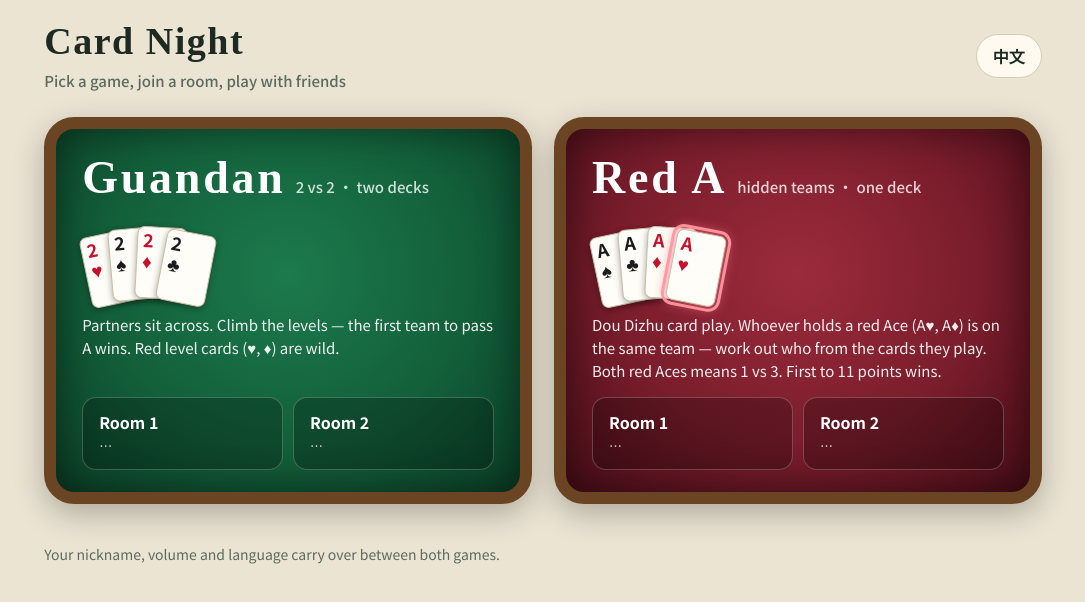
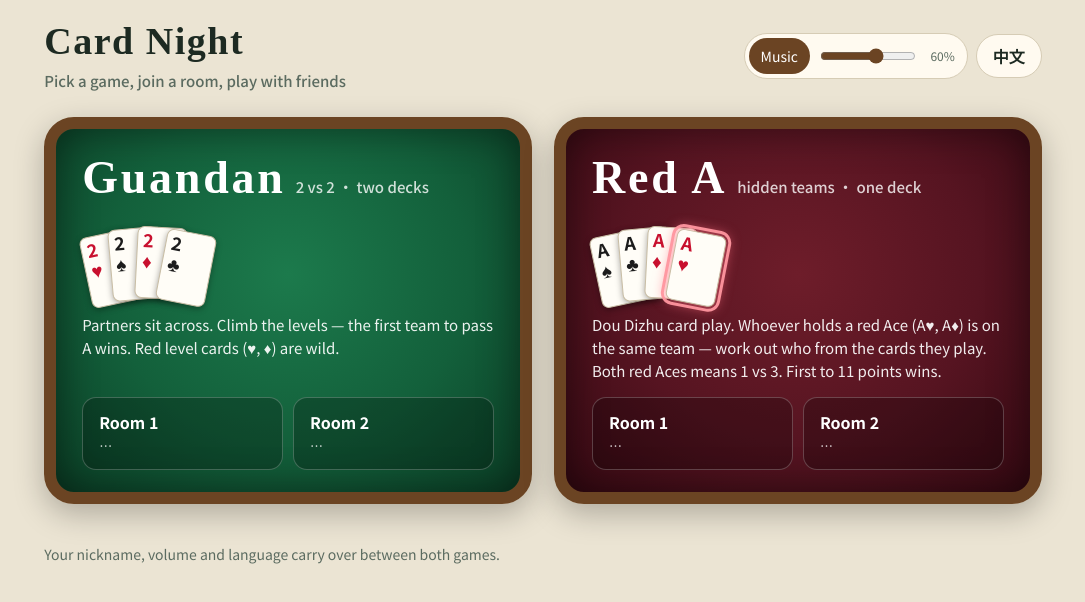
Before and after one commit to Vibesun1246/guandan, a plain HTML site: page index.html in a window 1280 px wide. Shown: the whole page, without its empty margins (97-1182 px from the left). Drawn offline with Linux system fonts and the light colour scheme; no server answers.

Commit message:
Add files via upload

```diff
--- a/index.html
+++ b/index.html
@@ -18,12 +18,20 @@ body{margin:0;background:var(--bg);color:var(--ink);font:16px/1.55 "Noto Sans SC
 header{display:flex;flex-wrap:wrap;align-items:center;gap:12px 20px;padding:22px max(4vw,14px) 8px;max-width:1100px;margin:0 auto}
 h1{font:900 38px/1.05 "Noto Serif SC",serif;margin:0;letter-spacing:.04em}
 h1 small{display:block;font:500 15px "Noto Sans SC",sans-serif;color:var(--sub);margin-top:8px;letter-spacing:0}
-.lang{margin-left:auto;min-height:44px;padding:6px 16px;border-radius:999px;border:1px solid var(--line);background:var(--panel);color:var(--ink);font:inherit;font-weight:700;cursor:pointer}
+.tools{margin-left:auto;display:flex;flex-wrap:wrap;gap:8px;align-items:center}
+.vol{display:flex;align-items:center;gap:8px;padding:4px 12px 4px 4px;border-radius:999px;border:1px solid var(--line);background:var(--panel)}
+.vol button{min-height:36px;padding:2px 12px;border-radius:999px;border:0;background:transparent;color:var(--sub);font:inherit;font-size:14px;white-space:nowrap;cursor:pointer}
+.vol button[aria-pressed=true]{background:var(--wood);color:#fff}
+.vol input{width:96px;accent-color:var(--wood);height:28px}
+.vol output{font-size:12px;color:var(--sub);width:2.4em;text-align:right;font-variant-numeric:tabular-nums}
+.vol.off input,.vol.off output{opacity:.4}
+@media(max-width:600px){.tools{margin-left:0;width:100%}.vol{flex:1}.vol input{flex:1;width:auto}}
+.lang{min-height:44px;padding:6px 16px;border-radius:999px;border:1px solid var(--line);background:var(--panel);color:var(--ink);font:inherit;font-weight:700;cursor:pointer}
 main{display:grid;grid-template-columns:repeat(2,minmax(0,1fr));gap:22px;padding:18px max(4vw,14px) 40px;max-width:1100px;margin:0 auto}
 @media(max-width:760px){main{grid-template-columns:minmax(0,1fr)}h1{font-size:32px}}
 .game{border:12px solid var(--wood);border-radius:30px;box-shadow:inset 0 0 40px rgba(0,0,0,.45),0 10px 30px rgba(0,0,0,.25);color:#fff;padding:26px 26px 22px;display:flex;flex-direction:column;gap:14px;min-height:330px}
 .gd{background:radial-gradient(ellipse at 50% 40%,#1c7a4c,#13603b 55%,#0b3f26)}
-.hj{background:radial-gradient(ellipse at 50% 40%,#9c2b3c,#7a1d2c 55%,#470d17)}
+.hj{background:radial-gradient(ellipse at 50% 40%,#6e1d2a,#561421 55%,#350912)}
 .game h2{font:900 46px/1 "Noto Serif SC",serif;margin:0;letter-spacing:.06em}
 .game h2 small{font:500 15px "Noto Sans SC",sans-serif;opacity:.8;margin-left:10px;letter-spacing:0}
 .game p{margin:0;font-size:15px;opacity:.92;max-width:34em}
@@ -44,7 +52,10 @@ footer{max-width:1100px;margin:0 auto;padding:0 max(4vw,14px) 30px;color:var(--s
 <body>
 <header>
   <h1><span data-i18n="h1">好友牌局</span><small data-i18n="sub">选一个游戏，进房间，和朋友开打</small></h1>
-  <button class="lang" type="button" id="lang" data-i18n="langBtn">English</button>
+  <div class="tools">
+    <div class="vol" id="musicBox"><button type="button" id="musicBtn" aria-pressed="true" data-i18n="music">背景音乐</button><input type="range" min="0" max="100" step="5" id="musicVol"><output id="musicOut"></output></div>
+    <button class="lang" type="button" id="lang" data-i18n="langBtn">English</button>
+  </div>
 </header>
 <main>
   <section class="game gd" aria-labelledby="gdT">
@@ -83,11 +94,11 @@ const I18N = {
   zh: { title: '好友牌局', h1: '好友牌局', sub: '选一个游戏，进房间，和朋友开打', langBtn: 'English', gd: '掼蛋', gdTag: '2 对 2 · 两副牌', hj: '红尖', hjTag: '暗中组队 · 一副牌',
     gdText: '对家是队友，打级升级，先过A的一队赢。♥和♦的级牌是万能牌。',
     hjText: '斗地主的出牌规则。拿到红A（♥A、♦A）的人是一队，谁和谁一队要靠观察猜；一人拿两张红A就一打三。先到11分获胜。',
-    room1: '1号房间', room2: '2号房间', people: '{n}/4 人', inGame: '对局中 · {n}/4 人', loading: '…', foot: '昵称、音量和语言设置在两个游戏里通用。' },
+    music: '背景音乐', musicAria: '背景音乐音量', room1: '1号房间', room2: '2号房间', people: '{n}/4 人', inGame: '对局中 · {n}/4 人', loading: '…', foot: '昵称、音量和语言设置在两个游戏里通用。' },
   en: { title: 'Card Night', h1: 'Card Night', sub: 'Pick a game, join a room, play with friends', langBtn: '中文', gd: 'Guandan', gdTag: '2 vs 2 · two decks', hj: 'Red A', hjTag: 'hidden teams · one deck',
     gdText: 'Partners sit across. Climb the levels — the first team to pass A wins. Red level cards (♥, ♦) are wild.',
     hjText: 'Dou Dizhu card play. Whoever holds a red Ace (A♥, A♦) is on the same team — work out who from the cards they play. Both red Aces means 1 vs 3. First to 11 points wins.',
-    room1: 'Room 1', room2: 'Room 2', people: '{n}/4 seated', inGame: 'In game · {n}/4', loading: '…', foot: 'Your nickname, volume and language carry over between both games.' },
+    music: 'Music', musicAria: 'Music volume', room1: 'Room 1', room2: 'Room 2', people: '{n}/4 seated', inGame: 'In game · {n}/4', loading: '…', foot: 'Your nickname, volume and language carry over between both games.' },
 };
 let lang = 'zh';
 try { const v = JSON.parse(localStorage.getItem('gd-lang')); if (I18N[v]) lang = v; else if (!/^zh/i.test(navigator.language || '')) lang = 'en'; } catch (e) {}
@@ -97,6 +108,7 @@ function render() {
   document.documentElement.lang = lang === 'zh' ? 'zh-CN' : 'en-CA';
   document.title = T('title');
   document.querySelectorAll('[data-i18n]').forEach((el) => { el.textContent = T(el.dataset.i18n); });
+  if (typeof renderMusic === 'function') renderMusic();
   document.querySelectorAll('[data-st]').forEach((el) => {
     const s = st[el.dataset.st];
     if (s === undefined) { el.textContent = T('loading'); el.className = ''; return; }
@@ -106,6 +118,57 @@ function render() {
     el.className = busy ? 'busy' : '';
   });
 }
+// ================= 大厅背景音乐（hall.mp3）=================
+// 和两个游戏共用“背景音乐”的开关和音量（同一套浏览器设置）
+// hall.mp3 已经预先调小（约 -38 LUFS），和牌桌上的背景音乐在同一音量档位上一样大；
+// 这样即使在不能用网页调音量的 iPhone 上，也不会突然很响
+const HALL_MAX = 1;
+const getLS = (k, d) => { try { const v = localStorage.getItem(k); return v == null ? d : JSON.parse(v); } catch (e) { return d; } };
+const setLS = (k, v) => { try { localStorage.setItem(k, JSON.stringify(v)); } catch (e) {} };
+const opt = Object.assign({ music: true, sfx: true, voice: true }, getLS('gd-snd', {}));
+const vol = Object.assign({ music: 60, sfx: 70, voice: 50 }, getLS('gd-vol', {}));
+const hall = new Audio('hall.mp3');
+hall.loop = true; hall.preload = 'auto'; hall.volume = 0;
+let fadeT = 0;
+const target = () => Math.min(1, HALL_MAX * vol.music / 100);
+function fadeTo(on) {
+  clearInterval(fadeT);
+  // 浏览器不让自动播放时，音量归零，等点击后再慢慢淡入
+  if (on && hall.paused) hall.play().catch(() => { clearInterval(fadeT); hall.volume = 0; });
+  fadeT = setInterval(() => {
+    const v = hall.volume + (on ? 0.03 : -0.05);
+    hall.volume = Math.max(0, Math.min(target(), v));
+    if (on && hall.volume >= target()) clearInterval(fadeT);
+    if (!on && hall.volume <= 0) { clearInterval(fadeT); hall.pause(); }
+  }, 60);
+}
+function syncHall() { fadeTo(!!opt.music && vol.music > 0); }
+function renderMusic() {
+  document.getElementById('musicBtn').setAttribute('aria-pressed', !!opt.music);
+  document.getElementById('musicBox').classList.toggle('off', !opt.music);
+  const r = document.getElementById('musicVol');
+  if (document.activeElement !== r) r.value = vol.music;
+  r.setAttribute('aria-label', T('musicAria'));
+  document.getElementById('musicOut').textContent = vol.music + '%';
+}
+// 浏览器要求先点一下页面才能放声音：能自动播就自动播，不行就等第一次点击或按键
+syncHall();
+const unlock = (e) => { if (e.target.closest && e.target.closest('#musicBtn')) return; if (opt.music && vol.music > 0 && hall.paused) syncHall(); };
+document.addEventListener('pointerdown', unlock, true);
+document.addEventListener('keydown', unlock, true);
+document.getElementById('musicBtn').addEventListener('click', () => {
+  // 音乐是“开”但浏览器还没让它响：这一下先让它响起来，而不是关掉
+  if (opt.music && vol.music > 0 && hall.paused) { syncHall(); return; }
+  opt.music = !opt.music; setLS('gd-snd', opt); syncHall(); renderMusic(); });
+document.getElementById('musicVol').addEventListener('input', (e) => {
+  vol.music = +e.target.value; setLS('gd-vol', vol);
+  if (!opt.music && vol.music > 0) { opt.music = true; setLS('gd-snd', opt); }
+  clearInterval(fadeT);
+  if (opt.music && vol.music > 0) { if (hall.paused) hall.play().catch(() => {}); hall.volume = target(); } else fadeTo(false);
+  renderMusic();
+});
+// 在别的标签页改了设置时同步
+addEventListener('storage', (e) => { if (e.key === 'gd-snd' || e.key === 'gd-vol') { Object.assign(opt, getLS('gd-snd', {})); Object.assign(vol, getLS('gd-vol', {})); syncHall(); renderMusic(); } });
 document.getElementById('lang').addEventListener('click', () => { lang = lang === 'zh' ? 'en' : 'zh'; try { localStorage.setItem('gd-lang', JSON.stringify(lang)); } catch (e) {} render(); });
 render();
 try {
```
Also changed, not shown: hongjian.html (+7 -4 lines), 1 other file.
